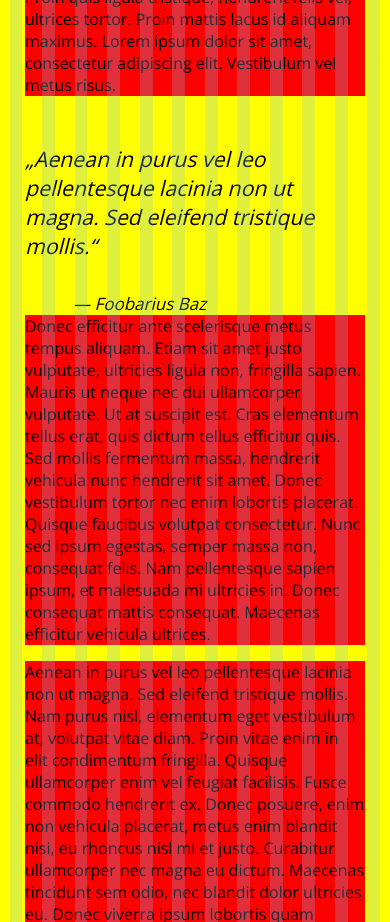
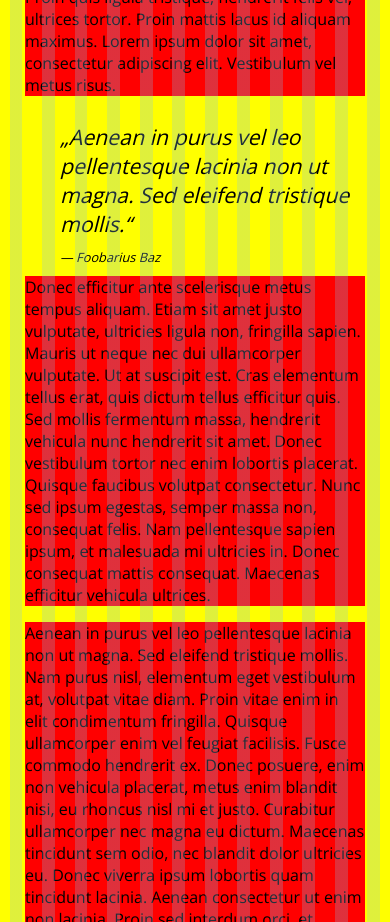
Before and after one commit to sindrigudmunds/stortverkefni1vefforritun, a plain HTML site: page um.html in a window 390 px wide. Shown: the part 960-1882 px from the top of the page. Drawn offline with nearby package versions, Linux system fonts and the light colour scheme.

Commit message:
commit um

```diff
--- a/um.css
+++ b/um.css
@@ -73,6 +73,7 @@ section {
   margin-right: -10px;
 }
 
+
 .col {
   padding-left: 35px;
   padding-right: 15px;
@@ -130,19 +131,28 @@ section {
     width: 100%;
   }
 @media (max-width: 600px) {
-  .row {}
+  .row {
+    display: block;
+  }
   .col {width: 100%;}
-  .text--blockquote {
-    margin: 30px;
+  .blockquote {
     float: right;
+    width: 50%;
+    padding-left: 25px;
   }
+
 }
 @media (max-width: 400px) {
   .header{background-size: auto;}
   .col-6{width: 100%;}
-  .row {flex-wrap: wrap;}
+  .row {
+    display: flex;
+    flex-wrap: wrap;
+  }
   .col {width: 100%;}
-  .text--blockquote {
-    margin: 30px;
+  .blockquote {
+    float: none;
+    width: 100%;
+    margin: 10px;
   }
 }
```
Also changed, not shown: um.html (+1 -1 lines).
